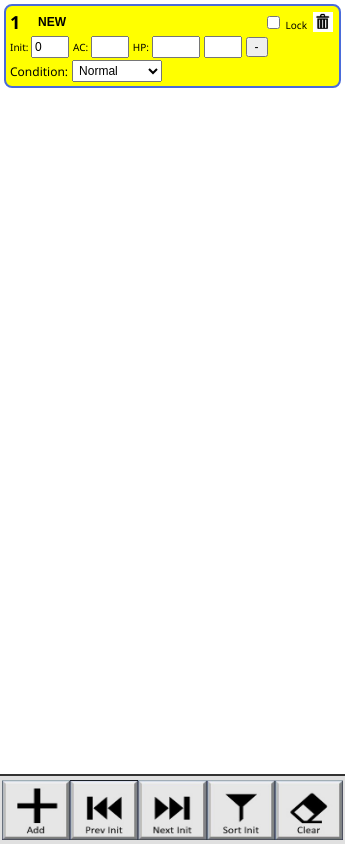
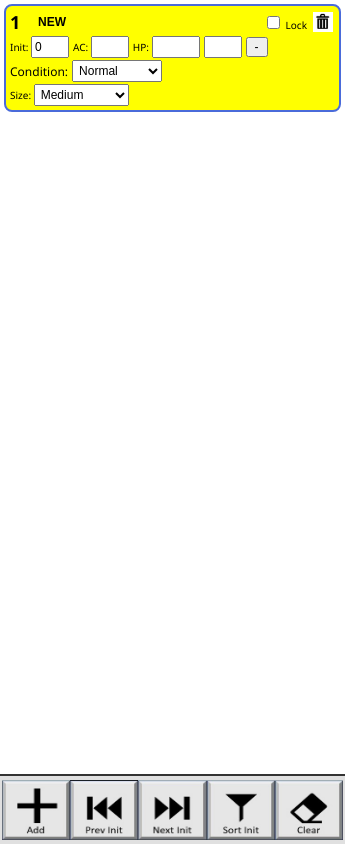
Before and after one commit to bithead942/InitiativeTracker2, an Electron app: page index.html in a window 345 px wide. Both pictures are taken after a click on the button 36 px from the left and 810 px from the top of the page. Drawn offline with Linux system fonts and the light colour scheme; no server answers.

Commit message:
Add size dropdown to DM view

```diff
--- a/renderer.js
+++ b/renderer.js
@@ -17,6 +17,8 @@ const conditions = [
   'Unconscious'
 ];
 
+const sizes = ['Tiny', 'Small', 'Medium', 'Large', 'Huge', 'Gargantuan'];
+
 let isDM = true;
 
 let state = {
@@ -30,6 +32,7 @@ function createCharacter() {
   return {
     id: Date.now() + Math.random(),
     name: 'NEW',
+    size: 'Medium',
     init: 0,
     ac: '',
     hp: '',
@@ -42,6 +45,10 @@ function createCharacter() {
 
 function conditionOptions(selected) {
   return conditions.map(c => `<option value="${c}"${c === selected ? ' selected' : ''}>${c}</option>`).join('');
+}
+
+function sizeOptions(selected) {
+  return sizes.map(s => `<option value="${s}"${s === selected ? ' selected' : ''}>${s}</option>`).join('');
 }
 
 function isDead(char) {
@@ -99,6 +106,9 @@ function render() {
         <select class="condition1" data-field="condition1" ${isDM ? '' : 'disabled'}>${conditionOptions(char.condition1)}</select>
         ${showCondition2 ? `<select class="condition2" data-field="condition2" ${isDM ? '' : 'disabled'}>${conditionOptions(char.condition2)}</select>` : ''}
       </div>
+      <div class="size-row">
+        <label class="control-label">Size: <select class="size" data-field="size" ${isDM ? '' : 'disabled'}>${sizeOptions(char.size)}</select></label>
+      </div>
     `;
     listEl.appendChild(row);
   });
@@ -152,6 +162,8 @@ function updateFromInput(index, field, value) {
     }
   } else if (field === 'condition2') {
     char.condition2 = value;
+  } else if (field === 'size') {
+    char.size = value;
   } else if (field === 'locked') {
     char.locked = value;
   }
--- a/styles.css
+++ b/styles.css
@@ -215,7 +215,8 @@ input[type=number] {
   display: none;
 }
 
-.condition-row {
+.condition-row,
+.size-row {
   display: flex;
   align-items: center;
   gap: 4px;
@@ -225,3 +226,7 @@ input[type=number] {
 .condition-label {
   font-size: 12px;
 }
+
+.row select.size {
+  width: 95px;
+}
```
